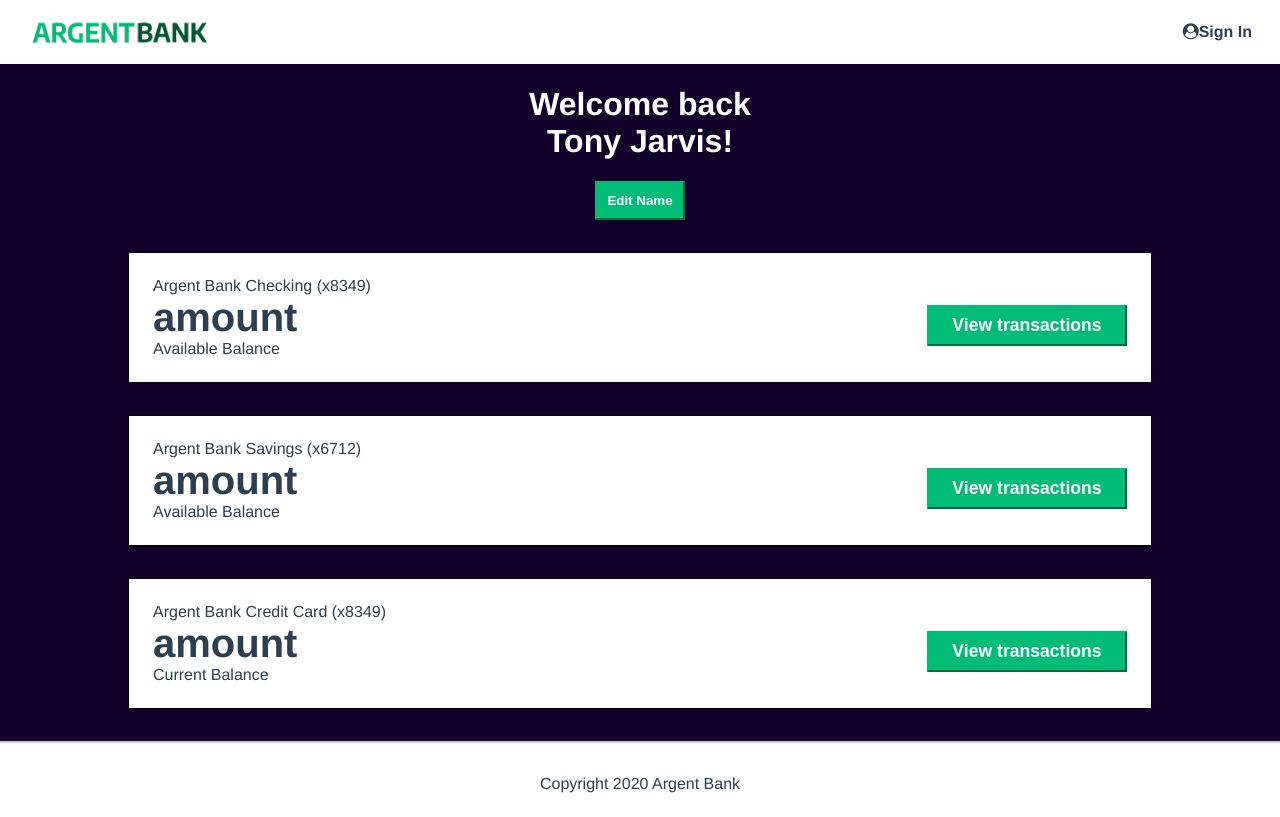
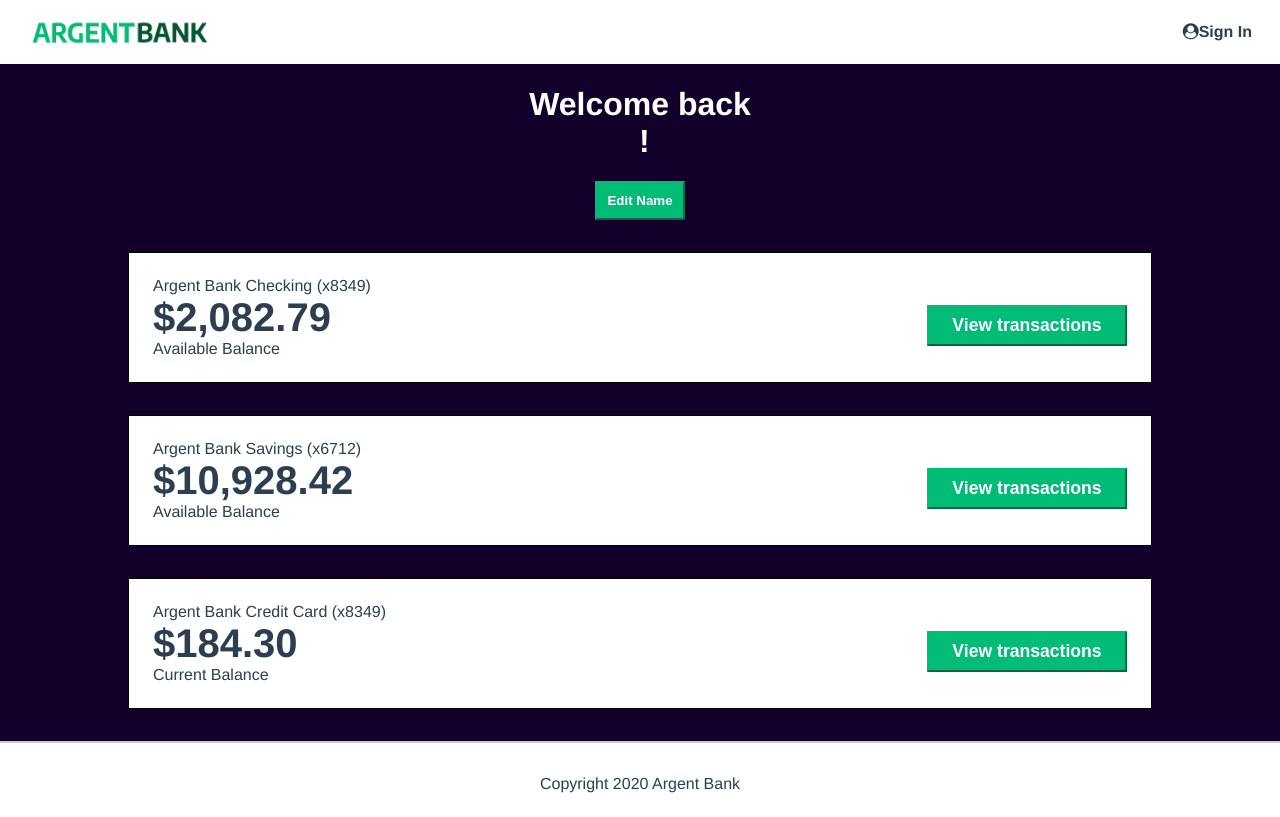
Before and after one commit to Sophianasseri/SophiaNasseri_13_04052022, a React (Create React App) app: page /user in a window 1280 px wide. Built offline with nearby package versions, Linux system fonts and the light colour scheme; no server answers.

Commit message:
feat: retrieve user data and logout state

```diff
--- a/src/components/Header/Header.jsx
+++ b/src/components/Header/Header.jsx
@@ -1,7 +1,35 @@
 import { Link } from 'react-router-dom';
 import argentBankLogo from '../../assets/img/argentBankLogo.png';
+import { useDispatch, useSelector } from 'react-redux';
 
 const Header = () => {
+  const loginStatus = useSelector((state) => state.user.status);
+  const { firstName } = useSelector((state) => state.user);
+  const logout = useSelector((state) => state.user.logout);
+  const dispatch = useDispatch();
+
+  const HeaderContent = () => {
+    return loginStatus === 'succeeded' ? (
+      <div>
+        <Link className="main-nav-item" to="/user">
+          <i className="fa fa-user-circle"></i>
+          {firstName}
+        </Link>
+        <Link onClick={() => dispatch(logout)} className="main-nav-item" to="/">
+          <i className="fa fa-sign-out"></i>
+          Sign Out
+        </Link>
+      </div>
+    ) : (
+      <div>
+        <Link className="main-nav-item" to="/sign-in">
+          <i className="fa fa-user-circle"></i>
+          Sign In
+        </Link>
+      </div>
+    );
+  };
+
   return (
     <nav className="main-nav">
       <Link className="main-nav-logo" to="/">
@@ -12,12 +40,7 @@ const Header = () => {
         />
         <h1 className="sr-only">Argent Bank</h1>
       </Link>
-      <div>
-        <Link className="main-nav-item" to="/sign-in">
-          <i className="fa fa-user-circle"></i>
-          Sign In
-        </Link>
-      </div>
+      <HeaderContent />
     </nav>
   );
 };
--- a/src/features/userSlice.js
+++ b/src/features/userSlice.js
@@ -1,6 +1,5 @@
 import { createAsyncThunk, createSlice } from '@reduxjs/toolkit';
 import axios from 'axios';
-import { useSelector } from 'react-redux';
 
 const initialState = {
   isAuth: false,
@@ -47,7 +46,9 @@ export const getUserProfile = createAsyncThunk(
 export const userSlice = createSlice({
   name: 'user',
   initialState,
-  reducers: {},
+  reducers: {
+    logout: () => initialState,
+  },
   extraReducers(builder) {
     builder
       .addCase(login.pending, (state) => {
@@ -55,13 +56,14 @@ export const userSlice = createSlice({
       })
       .addCase(login.fulfilled, (state, action) => {
         state.status = 'succeeded';
-        state.isAuth = 'true';
+
         state.token = action.payload.body.token;
       })
       .addCase(login.rejected, (state) => {
         state.status = 'failed';
       })
       .addCase(getUserProfile.fulfilled, (state, action) => {
+        state.isAuth = 'true';
         const { firstName, lastName } = action.payload.body;
         state.firstName = firstName;
         state.lastName = lastName;
--- a/src/pages/User.jsx
+++ b/src/pages/User.jsx
@@ -7,36 +7,41 @@ import { getUserProfile } from '../features/userSlice';
 const User = () => {
   const dispatch = useDispatch();
   const token = useSelector((state) => state.user.token);
+  const isAuth = useSelector((state) => state.user.isAuth);
+  const { firstName, lastName } = useSelector((state) => state.user);
 
   useEffect(() => {
-    dispatch(getUserProfile({ token }));
-  }, [dispatch, token]);
+    if (!isAuth) {
+      dispatch(getUserProfile({ token }));
+    }
+  }, [dispatch, token, isAuth]);
+
   return (
     <>
       <Header />
       <main className="main bg-dark">
         <div className="header">
           <h1>
-            Welcome back
-            <br />
-            Tony Jarvis!
+            Welcome back <br />
+            {firstName}&nbsp;
+            {lastName}!
           </h1>
           <button className="edit-button">Edit Name</button>
         </div>
         <h2 className="sr-only">Accounts</h2>
         <Account
           title="Argent Bank Checking (x8349)"
-          amount="amount"
+          amount="$2,082.79"
           description="Available Balance"
         />
         <Account
           title="Argent Bank Savings (x6712)"
-          amount="amount"
+          amount="$10,928.42"
           description="Available Balance"
         />
         <Account
           title="Argent Bank Credit Card (x8349)"
-          amount="amount"
+          amount="$184.30"
           description="Current Balance"
         />
       </main>
```
